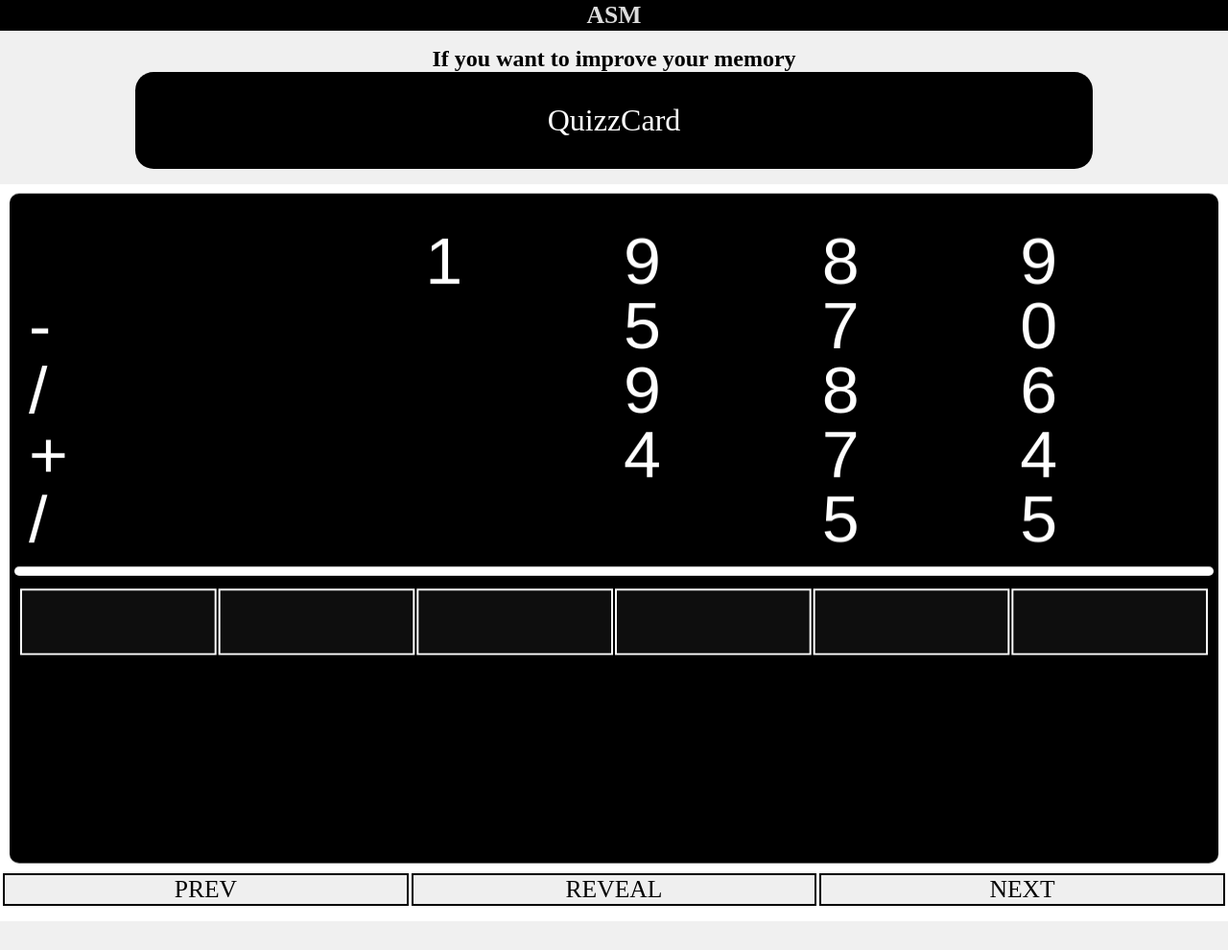
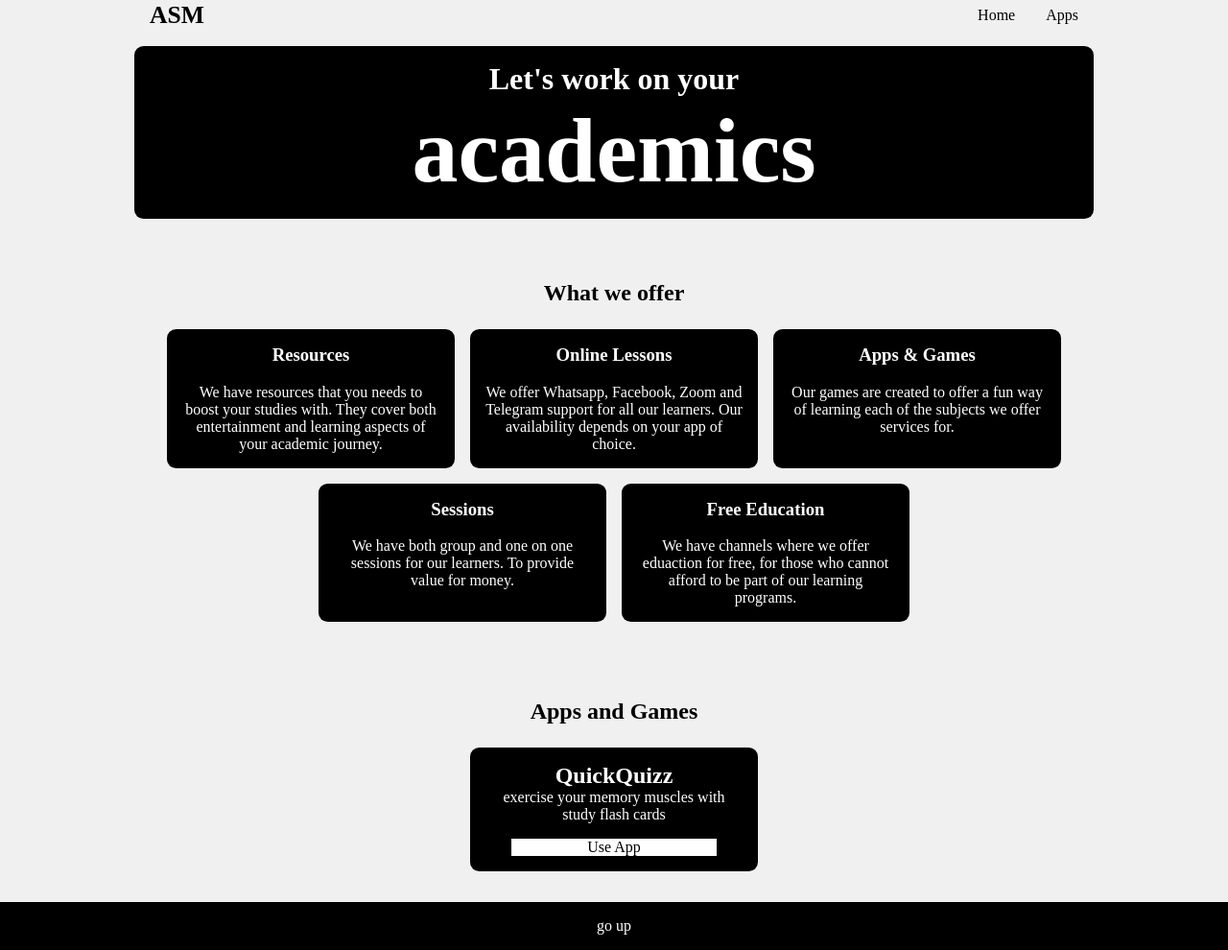
Before and after one commit to TshepoMelesi/mathrun, a plain HTML site: page index.html in a window 1280 px wide. Shown: the whole page at 96% size. Before the commit the page ends 960 px from the top, so only its background shows below. Drawn offline with Linux system fonts and the light colour scheme.

Commit message:
restyled home page

```diff
--- a/index.html
+++ b/index.html
@@ -11,42 +11,102 @@
         </head>
 
         <body>
-                <header>
-                        <h1 class="logo">ASM</h1>
+                <header id="home">
+                        <div class="container">
+                                <h1 class="logo">ASM</h1>
 
+                                <nav class="menu">
+                                        <ul class="menu-items">
+                                                <li>
+                                                        <a href="./index.html">Home</a>
+                                                </li>
+                                                <li>
+                                                        <a href="#apps">Apps</a>
+                                                </li>
+                                        </ul>
+                                </nav>
+                        </div>
                 </header>
                 <main>
-                        <section class="promote">
-                                <h2>If you want to improve your memory</h2>
-                                <a href="./quizzCard/index.html">QuizzCard</a>
+                        <section class="container hero-section">
+                                <h2 class="pre-text">Let's work on your</h2>
+                                <h2 class="highlight">academics</h2>
                         </section>
 
-                        <section class="board-container">
-                                <canvas class="board"></canvas>
+                        <section class="container offer-section">
+                                <h2 class="section-title">What we offer</h2>
 
-                                <section class="button-container">
-                                        <button class="prev-btn">PREV</button>
-                                        <button class="reveal-btn">REVEAL</button>
-                                        <button class="next-btn">NEXT</button>
-                                </section>
+                                <ul class="list-offers">
+                                        <li class="offer">
+                                                <h3 class="offer-title">Resources</h3>
+
+                                                <p class="offer-description">
+                                                        We have resources that you
+                                                        needs to boost your studies with. They
+                                                        cover both entertainment and learning
+                                                        aspects of your academic journey.
+                                                </p>
+                                        </li>
+                                        <li class="offer">
+                                                <h3 class="offer-title">Online Lessons</h3>
+
+                                                <p class="offer-description">
+                                                        We offer Whatsapp, Facebook, Zoom
+                                                        and Telegram support for all our
+                                                        learners. Our availability depends
+                                                        on your app of choice.
+
+                                                </p>
+                                        </li>
+                                        <li class="offer">
+                                                <h3 class="offer-title">Apps & Games</h3>
+
+                                                <p class="offer-description">
+                                                        Our games are created to offer a
+                                                        fun way of learning each of the
+                                                        subjects we offer services for.
+                                                </p>
+                                        </li>
+                                        <li class="offer">
+                                                <h3 class="offer-title">Sessions</h3>
+
+                                                <p class="offer-description">
+                                                        We have both group and one on
+                                                        one sessions for our learners. To
+                                                        provide value for money.
+                                                </p>
+                                        </li>
+                                        <li class="offer">
+                                                <h3 class="offer-title">Free Education</h3>
+
+                                                <p class="offer-description">
+                                                        We have channels where we offer
+                                                        eduaction for free, for those who
+                                                        cannot afford to be part of our
+                                                        learning programs.
+                                                </p>
+                                        </li>
+                                </ul>
+                        </section>
+
+                        <section class="container apps-section">
+                                <h2 class="section-title">Apps and Games</h2>
+
+                                <ul class="list-apps">
+                                        <li class="app" id="apps">
+                                                <h2>QuickQuizz</h2>
+                                                <p>
+                                                        exercise your memory muscles with
+                                                        study flash cards
+                                                </p>
+                                                <a href="./quizzCard/index.html">Use App</a>
+                                        </li>
+                                </ul>
                         </section>
                 </main>
 
-                <script src="./js/graphics/Components.js"></script>
-
-                <script src="./js/math/Vector.js"></script>
-                <script src="./js/math/lib.js"></script>
-
-                <script src="./js/primitives/Point.js"></script>
-                <script src="./js/primitives/Line.js"></script>
-                <script src="./js/graphics/Display.js"></script>
-
-                <script src="./js/shapes/Text.js"></script>
-
-                <script src="./js/assessments/Question.js"></script>
-
-                <script src="./js/Application.js"></script>
-                <script src="./js/controls/buttons.js"></script>
-                <script src="./js/main.js"></script>
+                <footer>
+                        <a href="#home">go up</a>
+                </footer>
         </body>
 </html>
--- a/styles/main.css
+++ b/styles/main.css
@@ -4,6 +4,10 @@
         box-sizing      : border-box;
 
         font-family     : Poppins;
+}
+
+html{
+        scroll-behavior : smooth;
 }
 
 :root{
@@ -26,90 +30,154 @@ body{
         grid-template-rows : var(--header-height) auto;
 }
 
-
-
+body .container{
+        text-align: center;
+        width: 100%;
+        max-width: 1000px;
+        padding: 1em;
+}
 
 /* HEADER ============================================= */
 header{
-        background-color : var(--primary-100);
+        background-color : inherit;
 
         display : flex;
         justify-content : center;
         align-items : center;
 }
 
+header .container{
+        width: 100%;
+        height: 100%;
+        display : flex;
+        justify-content : space-between;
+        align-items : center;
+}
+
+header nav ul{
+        list-style : none;
+        color: var(--primary-100);
+        display: flex;
+        gap: 2em;
+
+}
+
+a{
+        text-decoration: none;
+}
+
+header nav ul a{
+        color: black;
+}
+
 .logo{
-        color: var(--secondary-200);
+        color: var(--primary-100);
         font-size : 1.6em;
+}
+/* MAIN ============================================= */
+main{
+        height: 100%;
+        display: flex;
+        flex-direction: column;
+        align-items: center;
+        padding: 1em;
+}
+
+.section-title{
+        margin-block : 2em 1em;
+}
+.hero-section{
+        background-color : black;
+        color: white;
+        border-radius: 0.6em;
+
+        padding: 1em;
+        /* margin: 1em 3em; */
+        /* min-height: 50%; */
+}
+
+.hero-section .pre-text{
+        font-size: 200%;
+}
+.hero-section .highlight{
+        font-size: 3em;
 }
 
 
-
-/* MAIN ============================================= */
-main{
-        height: 100%;
+.offer-section .list-offers,
+.apps-section .list-apps{
+        list-style: none;
+        display: flex;
+        justify-content: center;
+        gap: 1em;
+        flex-wrap : wrap;
 }
 
-main .board-container{
-        position : relative;
-        width : 100%;
-        height: 100%;
-        display: flex;
-        flex-direction: column;
+.offer-section .list-offers .offer,
+.apps-section .list-apps .app{
+        text-align: center;
+        width: min(300px, 70%);
+        min-width: 200px;
+
+        background-color: black;
+        color: white;
+
+        padding: 1em;
+        border-radius: 0.6em;
 }
 
-main .board-container .board{
-        position : absolute;
-        left : 50%;
-        transform : translate(-50%, 0);
-        width: 100%;
-        height: 100%;
-        background-color: white;
-}
-
-main .board-container .button-container{
-        position : absolute;
-        bottom : 1em;
-        left : 50%;
-        transform : translate(-50%, 0);
-
-        width: 100%;
-        padding: 0 0.2em;
-
-        display : grid;
-        grid-gap: 0.2em;
-        grid-template-columns: repeat(3, 1fr);
+.offer-section .list-offers .offer .offer-title{
+        margin-bottom: 1em;
 
 }
 
-main .board-container .button-container button{
-        font-size : 1.6rem;
-        padding: 0;
+.list-apps .app a{
+        background-color: white;
+        color: black;
 
-        border : 2px solid black;
-}
-
-main .board-container .button-container button:hover{
-        background-color: var(--secondary-300);
+        display: block;
+        margin : 1em auto 0 auto;
+        width: 80%;
 }
 
 
-/* ########################################################### */
-.promote{
-        display: flex;
-        flex-direction: column;
-        align-items: center;
+/* FOOTER =============================================================================== */
+footer{
         text-align: center;
+        background-color: black;
         padding: 1em;
 }
 
-.promote a{
-        text-decoration: none;
-        padding: 1em 3em;
-        font-size: 2em;
-        border-radius: 0.6em;
-        display: block;
-        background-color: black;
+footer a{
         color: white;
-        width: 80%;
 }
+/* ====================================================================================== */
+/* MOBILE VERSION =============================================================================== */
+@media (min-width : 100px){
+
+}
+/* ####################################################################################### */
+
+/* TABLET VERSION =============================================================================== */
+@media (min-width : 767px){
+
+        .hero-section .pre-text{
+                font-size: 200%;
+        }
+        .hero-section .highlight{
+                font-size: 6em;
+        }
+}
+/* ####################################################################################### */
+
+/* LAPTOP VERSION =============================================================================== */
+@media (min-width : 1200px){
+
+        .hero-section .pre-text{
+                font-size: 200%;
+        }
+        .hero-section .highlight{
+                font-size: 6em;
+        }
+}
+/* ####################################################################################### */
```
